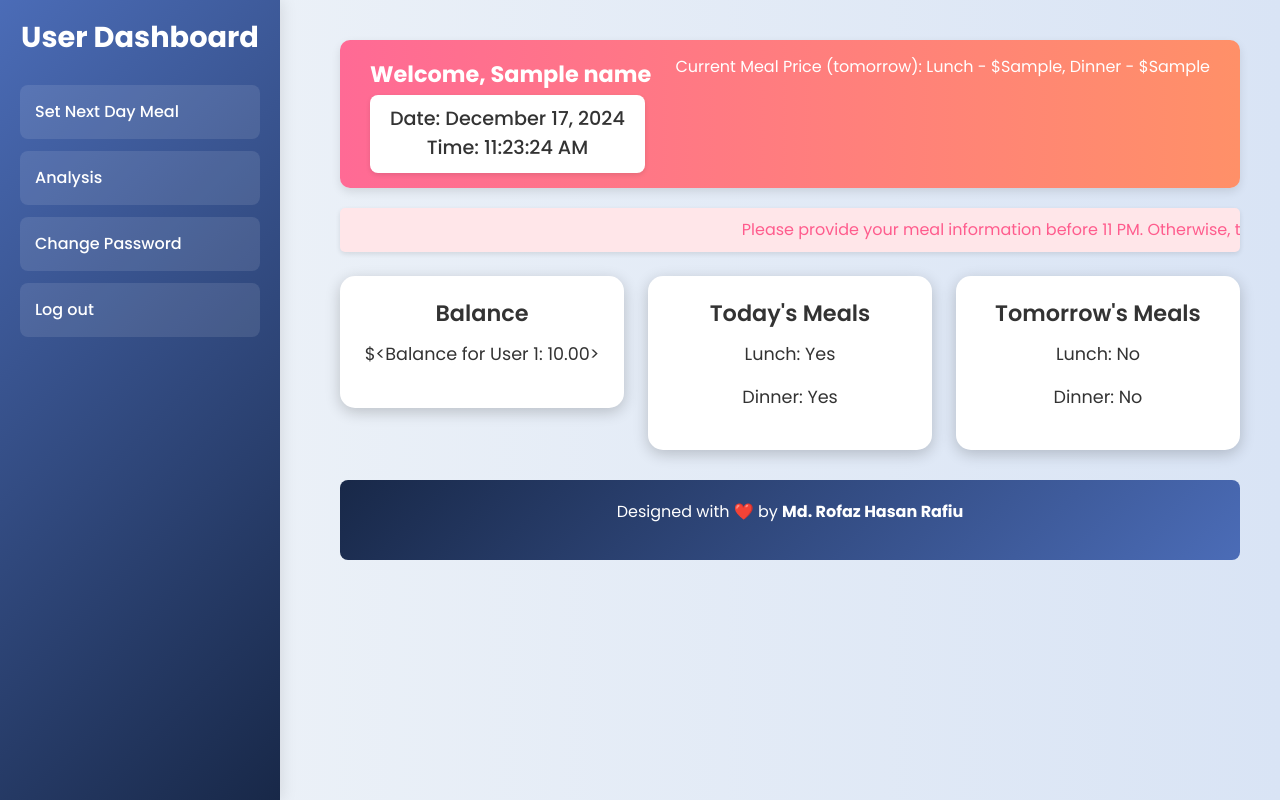
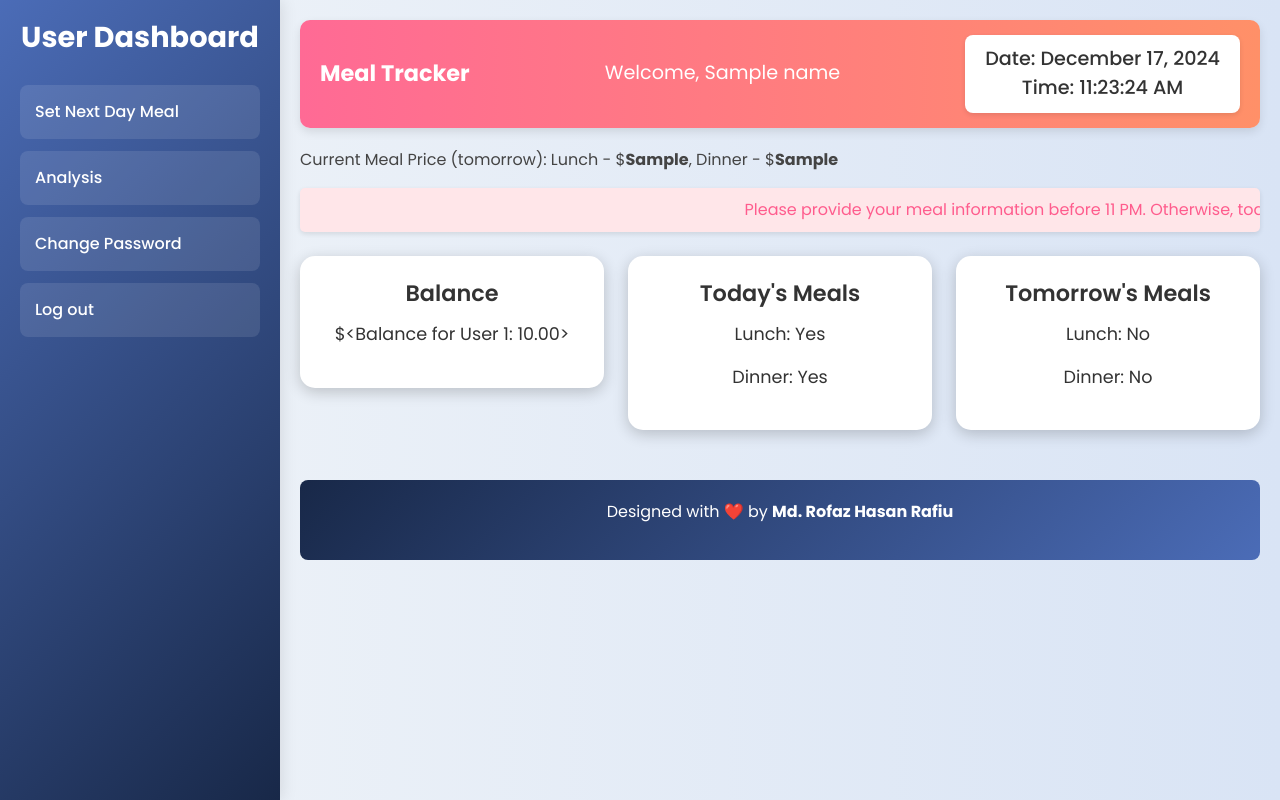
Before and after one commit to rofazhasan/Meal-Management, a Flask app: template app/templates/user_dashboard.html in a window 1280 px wide. Run offline with Flask 3, Linux system fonts and the light colour scheme; tables that the repository leaves empty hold one stand-in row (values such as "Sample post"); the template is opened without the code that fills it: values that come from a table or form of the project are taken from there, most other values are stand-ins (such as "Sample title", 1, 10 or a date in 2020).

Commit message:
Update user_dashboard.html

```diff
--- a/app/templates/user_dashboard.html
+++ b/app/templates/user_dashboard.html
@@ -13,6 +13,12 @@
             color: #444;
             margin: 0;
             padding: 0;
+            transition: background-color 0.5s ease, color 0.5s ease; /* Add transition for smooth color change */
+        }
+
+        body.dark-mode {
+            background-color: #333;
+            color: #eee;
         }
 
         .sidebar {
@@ -24,7 +30,7 @@
             padding: 20px;
             box-shadow: 2px 0 15px rgba(0, 0, 0, 0.1);
             transition: all 0.3s ease-in-out;
-            z-index: 100; /* Ensure sidebar is on top */
+            z-index: 100;
         }
 
         /* Hide sidebar by default on smaller screens */
@@ -66,8 +72,8 @@
         }
 
         .content {
-            margin-left: 300px;
-            padding: 40px;
+            margin-left: 280px;
+            padding: 20px; /* Reduced padding */
             transition: margin-left 0.3s ease-in-out;
         }
 
@@ -80,16 +86,30 @@
 
         .navbar {
             background: linear-gradient(to right, #ff6a95, #ff9068);
-            padding: 15px 30px;
+            padding: 15px 20px; /* Reduced padding */
             border-radius: 10px;
             color: white;
             box-shadow: 0 4px 10px rgba(0, 0, 0, 0.1);
             margin-bottom: 20px;
+            display: flex;
+            justify-content: space-between;
+            align-items: center;
         }
 
-        .navbar span {
+        .navbar .app-name { /* Added for app name and hamburger */
+            display: flex;
+            align-items: center;
+        }
+
+        .navbar .app-name span {
             font-weight: bold;
             font-size: 1.4rem;
+            margin-right: 10px;
+        }
+
+        .navbar .welcome-message { /* Added for welcome message */
+            font-size: 1.2rem; /* Slightly smaller font size */
+            word-break: break-word; /* Allow wrapping */
         }
 
         .card {
@@ -99,6 +119,7 @@
             color: #333;
             box-shadow: 0 4px 15px rgba(0, 0, 0, 0.2);
             transition: transform 0.3s ease, box-shadow 0.3s ease;
+            margin-bottom: 20px; /* Added spacing between cards */
         }
 
         .card:hover {
@@ -170,13 +191,9 @@
             font-weight: bold;
         }
 
-        /* Add a hamburger menu for smaller screens */
         .hamburger {
             display: none;
-            position: fixed;
-            top: 20px;
-            left: 20px;
-            z-index: 101; /* Ensure it's above the sidebar */
+            position: relative; /* Changed to relative for flexbox alignment */
             cursor: pointer;
         }
 
@@ -193,10 +210,26 @@
             margin: 5px auto;
             background-color: white;
         }
+
+        .dark-mode-toggle { /* Added for dark mode toggle */
+            position: fixed;
+            top: 20px;
+            right: 20px;
+            z-index: 101;
+            cursor: pointer;
+            color: white; /* Default color */
+        }
+
+        .dark-mode .dark-mode-toggle {
+            color: black; /* Color in dark mode */
+        }
     </style>
 </head>
 
 <body>
+    <div class="dark-mode-toggle" onclick="toggleDarkMode()">
+        <i class="fas fa-moon"></i>  </div>
+
     <div class="hamburger" onclick="toggleSidebar()">
         <div class="bar"></div>
         <div class="bar"></div>
@@ -213,10 +246,19 @@
 
     <div class="content">
         <nav class="navbar">
-            <span>Welcome, {{ name }}</span>
-            <p>Current Meal Price (tomorrow): Lunch - ${{ lunchP }}, Dinner - ${{ dinnerP }}</p>
+            <div class="app-name">
+                <span>Meal Tracker</span>
+                <div class="hamburger" onclick="toggleSidebar()">
+                    <div class="bar"></div>
+                    <div class="bar"></div>
+                    <div class="bar"></div>
+                </div>
+            </div>
+            <div class="welcome-message">Welcome, {{ name }}</div>
             <div id="current-datetime" class="datetime-display"></div>
         </nav>
+
+        <p>Current Meal Price (tomorrow): Lunch - $<b>{{ lunchP }}</b>, Dinner - $<b>{{ dinnerP }}</b></p>
 
         <div class="running-text mb-4">
             <span>Please provide your meal information before 11 PM. Otherwise, today's meal will be copied for tomorrow.</span>
@@ -256,6 +298,7 @@
         </footer>
     </div>
 
+
   <script>
     function updateDateTime() {
       const dhakaTimezone = 'Asia/Dhaka';
@@ -284,12 +327,19 @@
     }
 
     setInterval(updateDateTime, 1000);
-
-        // Function to toggle the sidebar on smaller screens
+    function toggleSidebar() {
+            const sidebar = document.querySelector('.sidebar');
+            sidebar.classList.toggle('show');
+        }
+        function toggleDarkMode() {
+            const body = document.body;
+            body.classList.toggle('dark-mode');
+        }
         function toggleSidebar() {
             const sidebar = document.querySelector('.sidebar');
             sidebar.classList.toggle('show');
         }
   </script>
 </body>
+
 </html>
```
Lines whose indentation alone changed are shown as unchanged.
